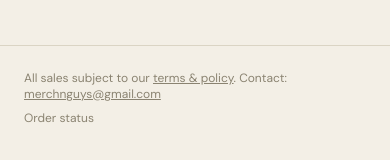
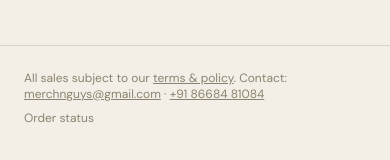
Before and after one commit to varadchavan-44/merchant, a Next.js app: page / in a window 390 px wide. Shown: the part 622-782 px from the top of the page. Built offline with nearby package versions, Linux system fonts and the light colour scheme; no server answers; the database is empty.

Commit message:
Add contact phone number to footer

```diff
--- a/src/app/page.tsx
+++ b/src/app/page.tsx
@@ -32,6 +32,10 @@ export default async function LandingPage() {
             . Contact:{" "}
             <a href="mailto:merchnguys@gmail.com" className="underline hover:text-ink transition-colors duration-150">
               merchnguys@gmail.com
+            </a>{" "}
+            ·{" "}
+            <a href="tel:+918668481084" className="underline hover:text-ink transition-colors duration-150">
+              +91 86684 81084
             </a>
           </span>
           <Link href="/status" className="hover:text-ink transition-colors duration-150">
```
